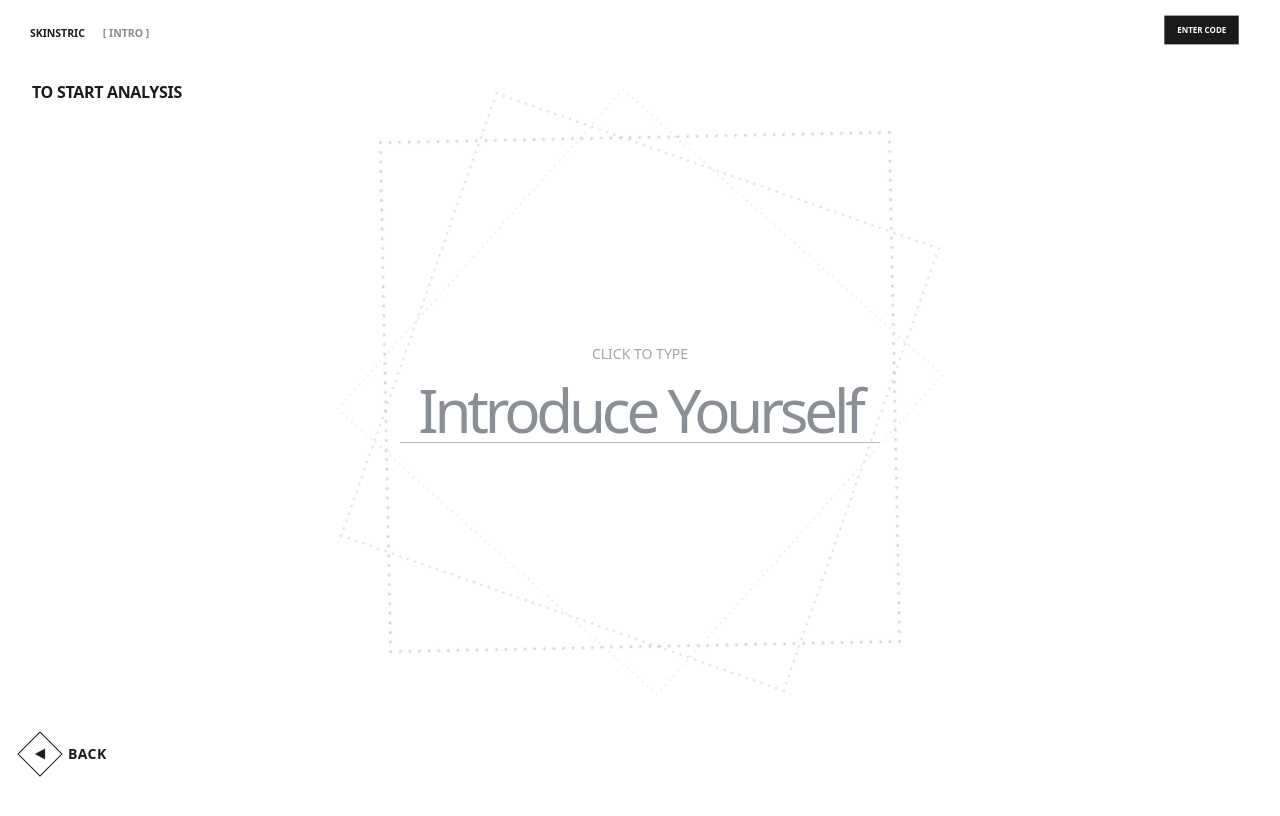
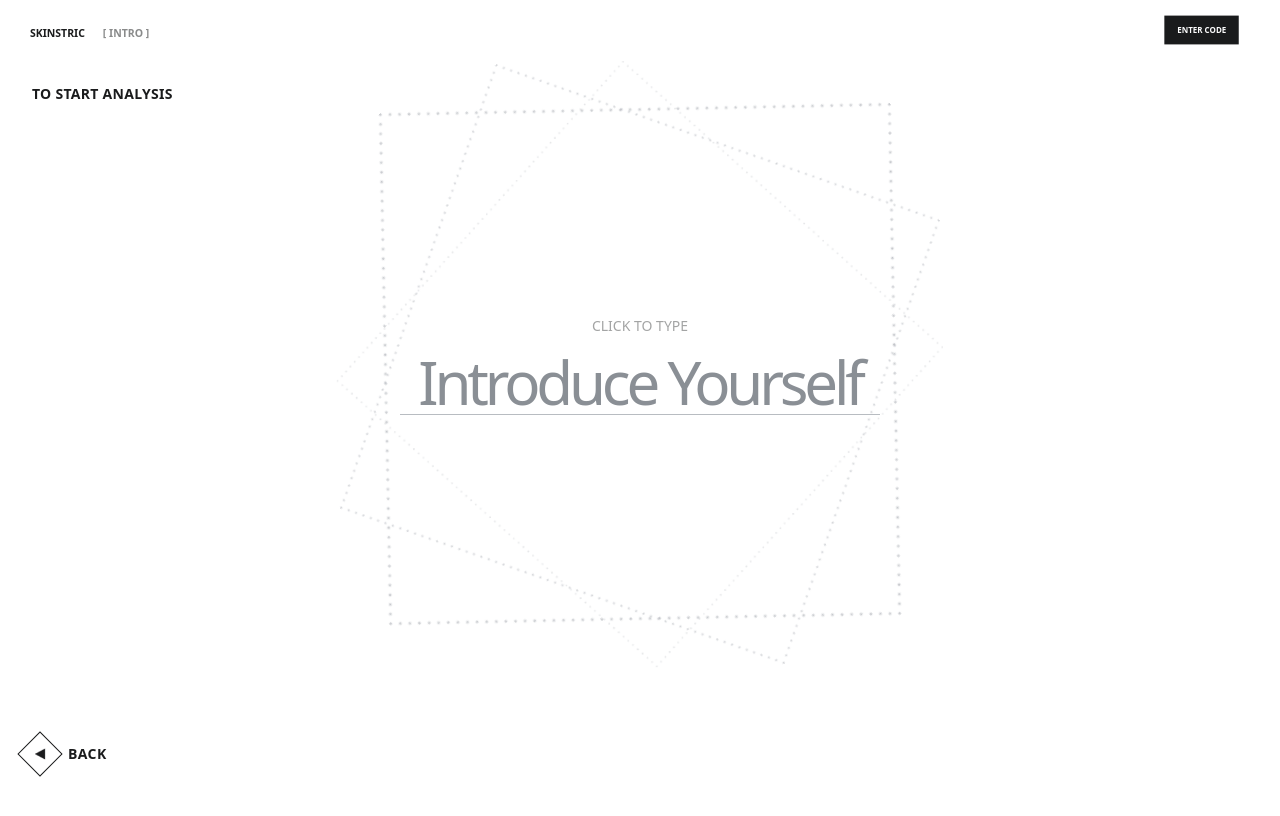
Before and after one commit to Jrosero21/skinstric, a React (Vite) app: page /testing in a window 1280 px wide. Shown: the top 816 px of the page. Built offline with nearby package versions, Linux system fonts and the light colour scheme.

Commit message:
result ui tweaks

```diff
--- a/src/pages/Result.jsx
+++ b/src/pages/Result.jsx
@@ -187,11 +187,26 @@ export default function Result() {
   );
 }
 
-function ResultDiamonds({ startAngles, size, className }) {
+function ResultDiamonds({ startAngles, className }) {
+  const boxRef = React.useRef(null);
+  const [size, setSize] = React.useState(0);
+
+  React.useLayoutEffect(() => {
+    if (!boxRef.current) return;
+    const el = boxRef.current;
+    const ro = new ResizeObserver((entries) => {
+      const r = entries[0].contentRect;
+      setSize(Math.floor(Math.min(r.width, r.height)));
+    });
+    ro.observe(el);
+    return () => ro.disconnect();
+  }, []);
+
   return (
-    <div className={className}>
+    <div ref={boxRef} className={className}>
+      {/* fall back to 1px until measured */}
       <RotatingDiamondStack
-        size={size}
+        size={size || 1}
         layerScales={[1.0, 0.92, 0.84]}
         layerOpacities={[0.5, 0.7, 0.9]}
         startAngles={startAngles}
--- a/src/pages/Testing.tsx
+++ b/src/pages/Testing.tsx
@@ -78,10 +78,8 @@ export default function Testing() {
       <Header section="INTRO" />
 
       <main className="relative flex-1">
-        <div className="px-4 sm:px-6 lg:px-8 mt-1">
-          <p className="text-[16px] font-semibold uppercase tracking-[-0.02em]">
-            TO START ANALYSIS
-          </p>
+      <div className="absolute top-2 left-9 md:left-8 text-left z-40">
+          <p className="font-semibold text-xs md:text-sm tracking-[0.02em]">TO START ANALYSIS</p>
         </div>
 
         {/* Center stage */}
```
